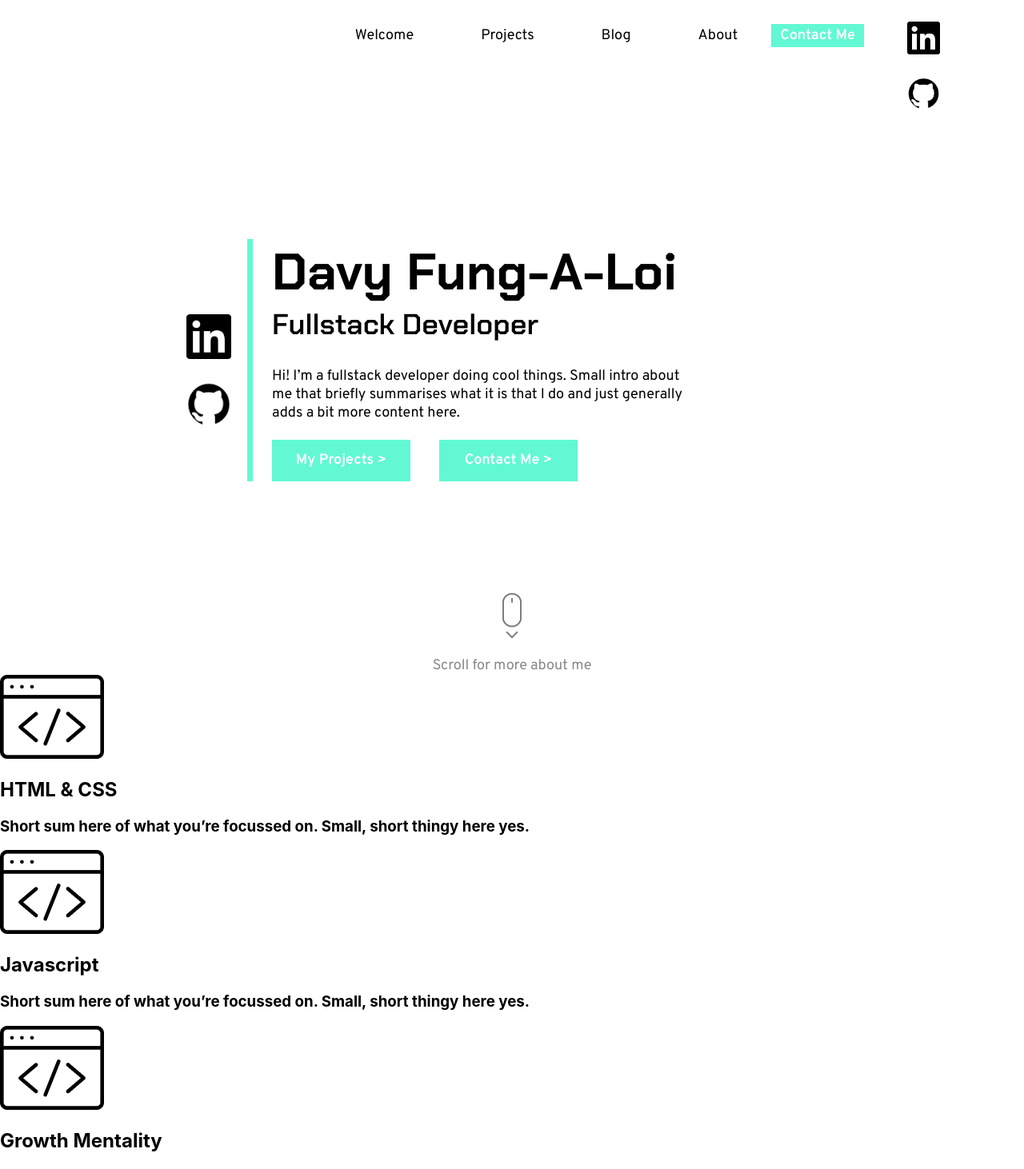
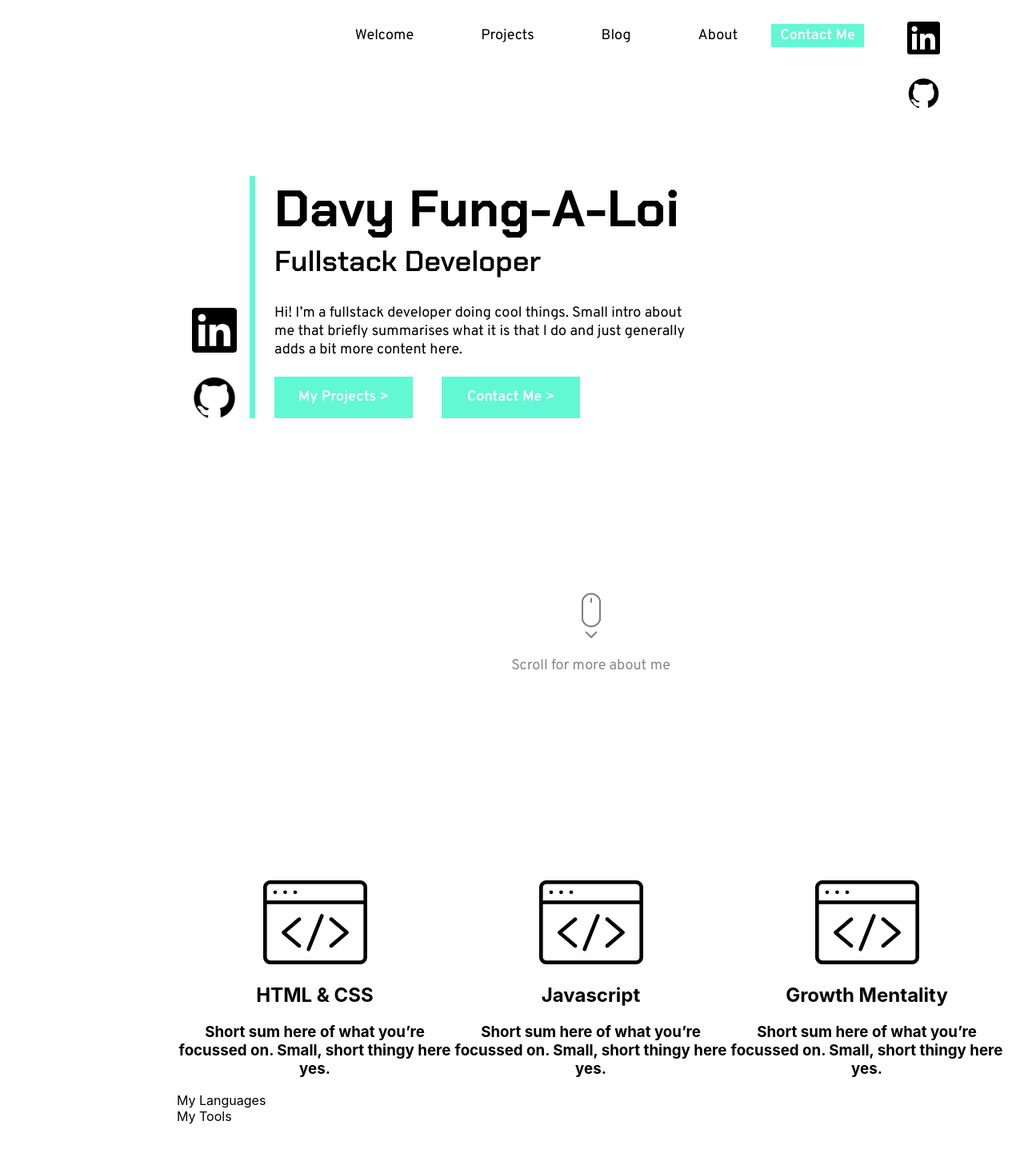
Before and after one commit to DavyFungALoi/PersonalWebsite, a React (Create React App) app: page / in a window 1280 px wide. Shown: the top 1462 px of the page at 80% size. After the commit the page ends 1406 px from the top, so only its background shows below. Built offline with nearby package versions, Linux system fonts and the light colour scheme.

Commit message:
fixed some css

```diff
--- a/src/Screens/HomeScreen.js
+++ b/src/Screens/HomeScreen.js
@@ -23,7 +23,6 @@ const HomeScreen = () => {
             <button>Contact Me ></button>
           </a>
         </div>
-      </div>
         <div className="Social__Links__Container">
           <a href="https://www.linkedin.com/in/davyfungaloi/">
             <img src={LinkedinIcon} alt="LinkedinIcon"></img>
@@ -31,6 +30,7 @@ const HomeScreen = () => {
           <a href="https://github.com/DavyFungALoi">
             <img src={GitHubIcon} alt="GithubIcon"></img>
           </a>
+        </div>
       </div>
       <div className="Scroll__Downwards__Container">
         <img src={MouseWheelIconDownwards} alt="MouseWheelIconDownwards"></img>
@@ -66,6 +66,9 @@ const HomeScreen = () => {
         <div>My Languages</div>
         <div>My Tools</div>
       </div>
+      <div className="Project_Container">
+        <div className="Project_Container_Header"></div>
+      </div>
     </>
   );
 };
--- a/src/css/App.css
+++ b/src/css/App.css
@@ -23,3 +23,8 @@
   height: 4rem;
   width: 4rem;
 }
+
+.MainContainer {
+  margin-left: 221px;
+  margin-right: 24px;
+}
--- a/src/css/ScreensCss/HomeScreen.css
+++ b/src/css/ScreensCss/HomeScreen.css
@@ -1,6 +1,6 @@
 .Introduction__Container {
-  margin-left: 309px;
-  margin-top: 146px;
+  margin-left: 91px;
+  margin-top: 67px;
   border-left: 7px solid #62f8d4;
   padding-left: 24px;
   width: 549px;
@@ -42,15 +42,15 @@
   cursor: pointer;
 }
 
-
 .Social__Links__Container {
   display: flex;
   flex-direction: column;
-  margin-left: 221px;
   margin-right: 24px;
-  margin-top: -221px;
   width: 56px;
   height: 56px;
+  position: absolute;
+  margin-top: -150px;
+  margin-left: -115px;
 }
 
 .Social__Links__Container img {
@@ -61,12 +61,11 @@
 
 .Scroll__Downwards__Container {
   margin: auto;
-
   font-family: Overpass;
   font-size: 1.125rem;
-  color:#888888;
+  color: #888888;
   text-align: center;
-  margin-top: 275px;
+  margin-top: 189px;
 }
 
 .Scroll__Downwards__Container img {
@@ -74,3 +73,13 @@
   height: 102px;
   opacity: 50%;
 }
+
+.Expertise__Container {
+  margin-top: 257px;
+}
+
+.Expertise__Container__Area__Container {
+  display: flex;
+
+  text-align: center;
+}
```
Lines whose indentation alone changed are shown as unchanged.
